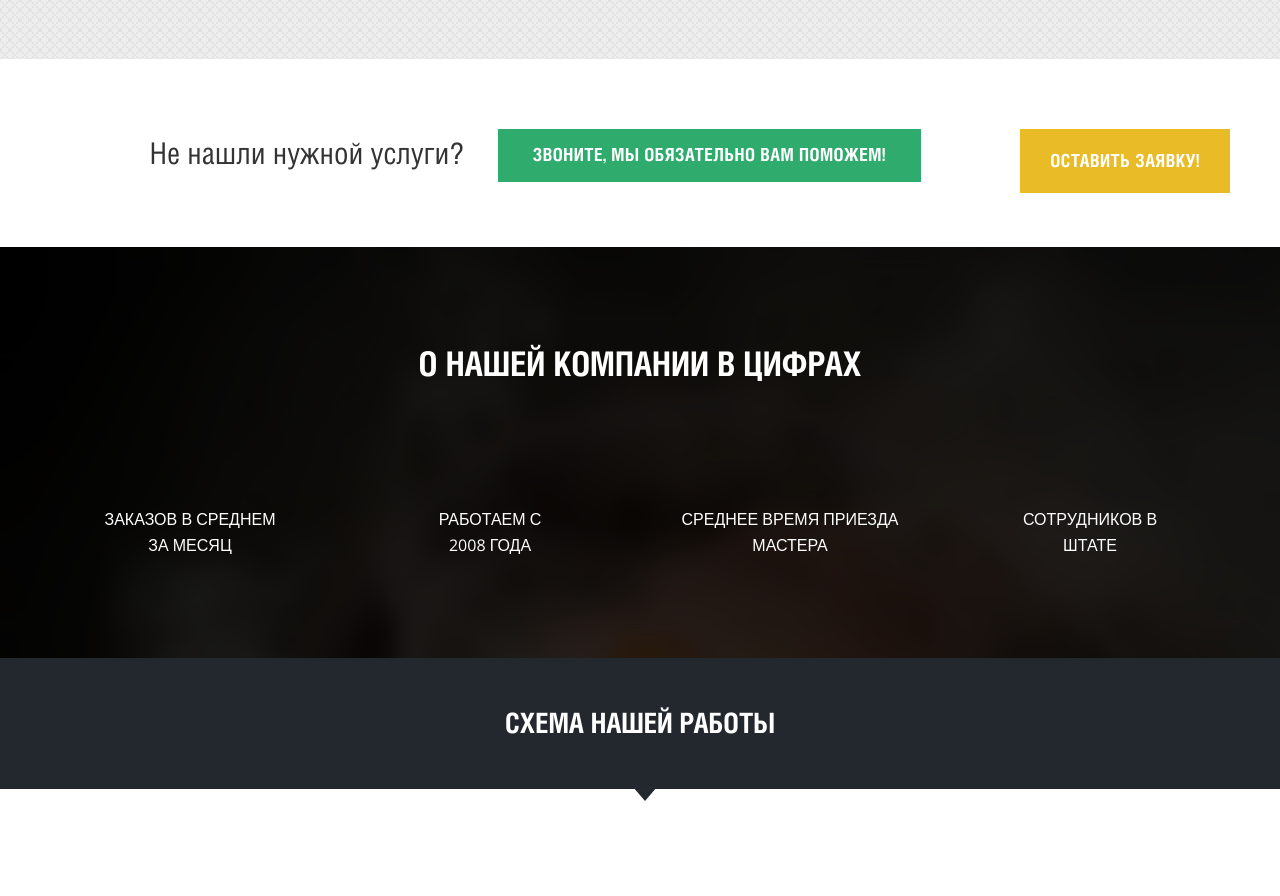
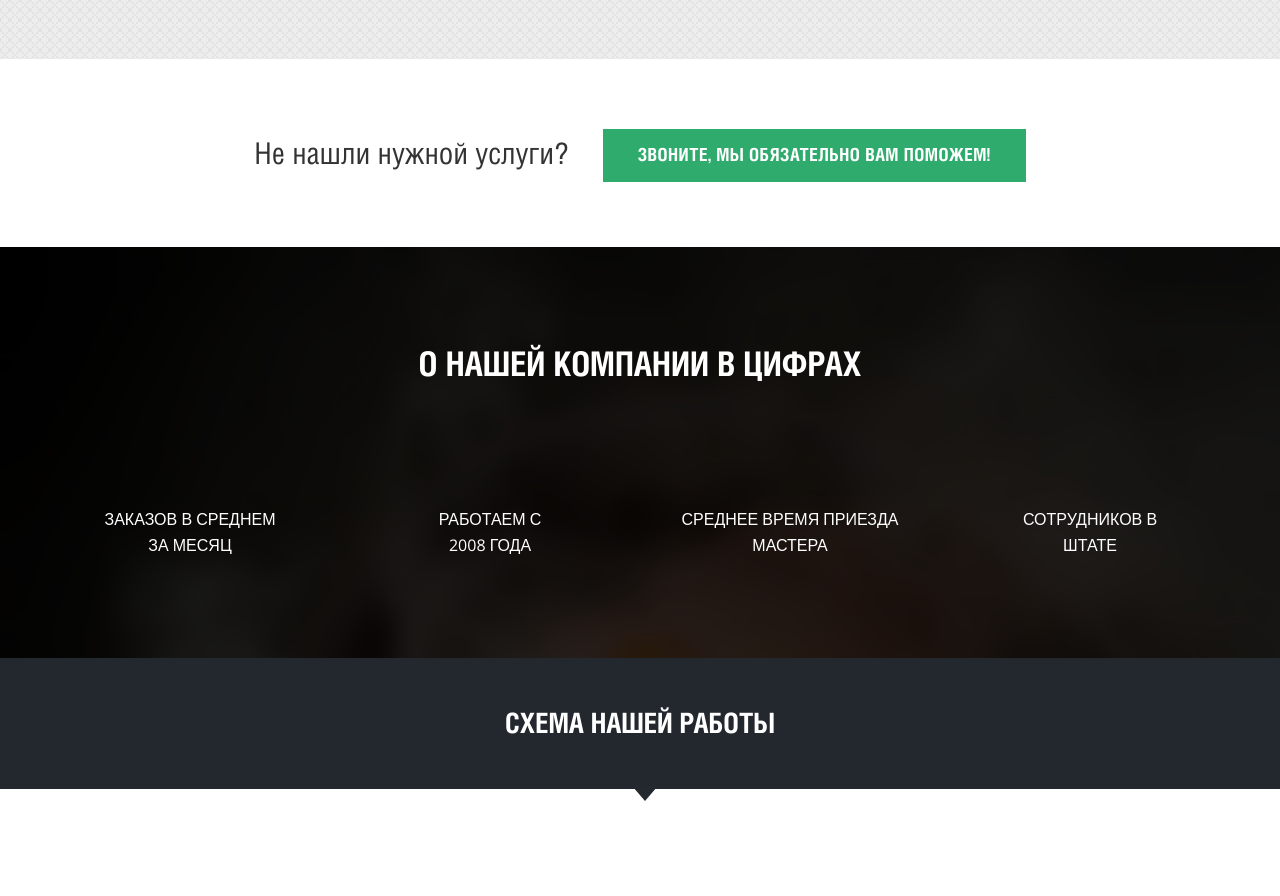
Before and after one commit to Leiserg/DiplomKochetkov, a website built with webpack: page index.html in a window 1280 px wide. Shown: the part 1880-2776 px from the top of the page. Built offline with nearby package versions, Linux system fonts and the light colour scheme; files whose address does not match are found by name.

Commit message:
Убрал в index.html лишнюю кнопку

```diff
--- a/index.html
+++ b/index.html
@@ -283,7 +283,6 @@
 			<div class="container text-center">
 				<span class="f30 helios">Не нашли нужной услуги?</span>
 				<div class="push20 visible-xs visible-sm"></div>
-				<button class="callback-btn callback-all-btn fancyboxModal hidden-xs" id="callback-btn-realy">Оставить заявку!</button>
 				<button class="button button-services callback-all-btn fancyboxModal invert">Звоните, мы обязательно вам
 					поможем!</button>
 				<!-- <a class="button button-services fancyboxModal invert" href="#feedback">Звоните, мы обязательно вам
```
